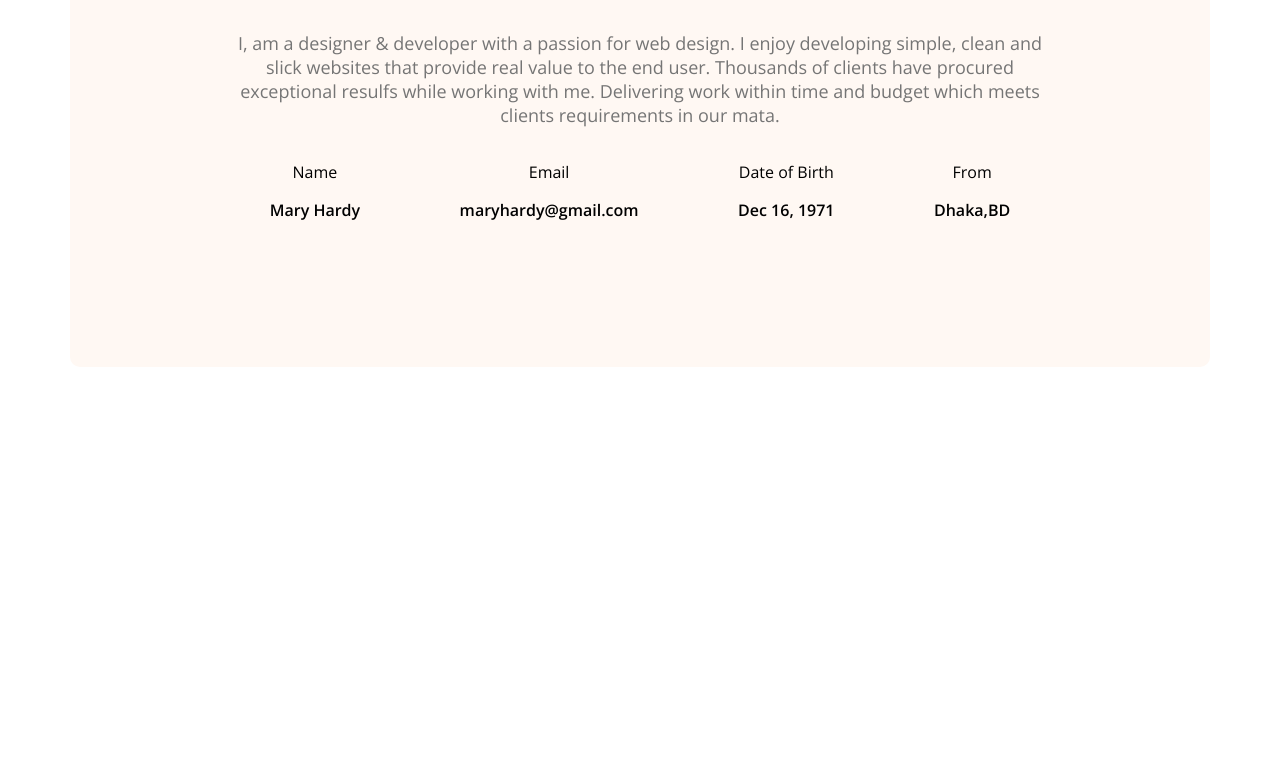
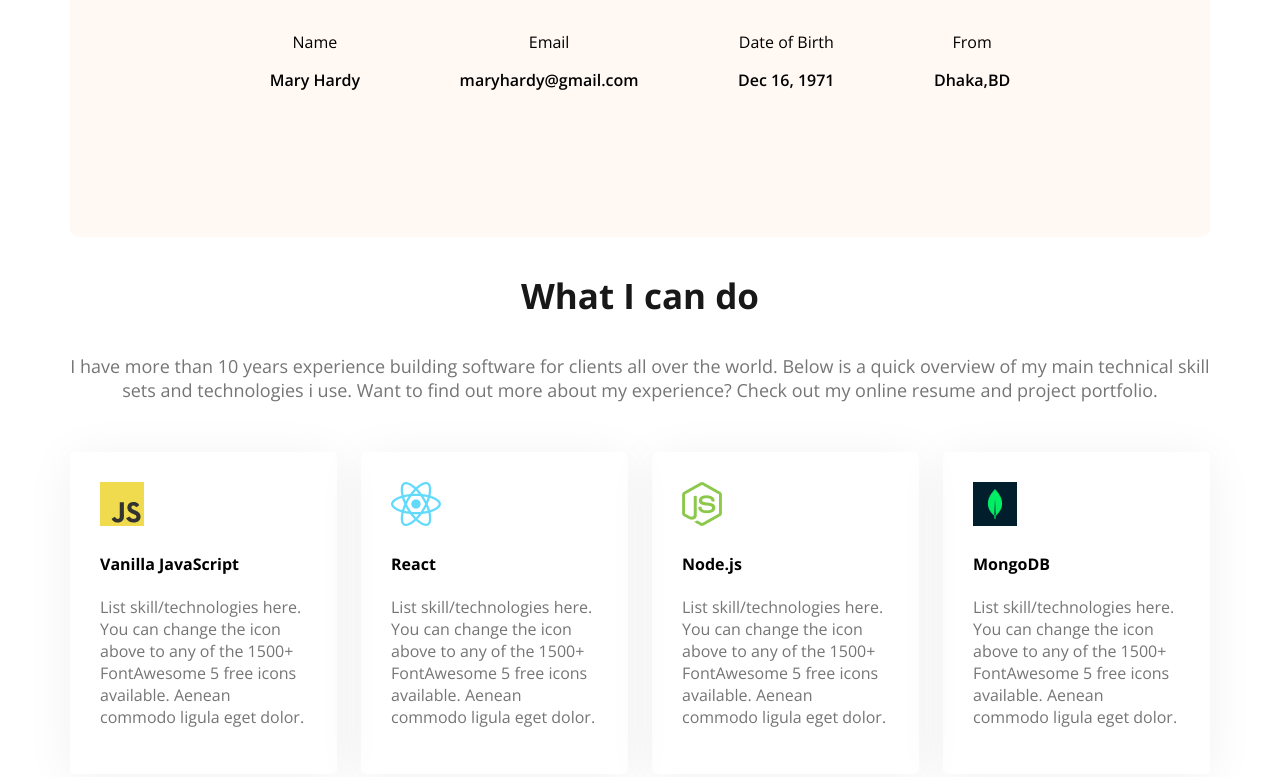
Before and after one commit to MdSakibUddin/web_portfolio, a plain HTML site: page index.html in a window 1280 px wide. Shown: the part 1176-1953 px from the top of the page. Before the commit the page ends 1551 px from the top, so only its background shows below. Drawn offline with nearby package versions, Linux system fonts and the light colour scheme.

Commit message:
Skill updated

```diff
--- a/index.html
+++ b/index.html
@@ -58,6 +58,37 @@
                  </div>
             </div>
         </section>
+        <!-- What I do Section Start -->
+         <section class="skills">
+            <h3 class="section-title text-center">What I can do</h3>
+            <p class="section-description text-center">
+                I have more than 10 years experience building software for clients all over the world. Below is a quick overview of my main technical skill sets and technologies i use. Want to find out more about my experience? Check out my online resume and project portfolio.
+            </p>
+
+            <div class="skills-container">
+                <!-- .skill*4>img+h4.skill-title+p.skill-description -->
+                 <div class="skill">
+                    <img src="images/icons/js.png" alt="">
+                    <h4 class="skill-title">Vanilla JavaScript</h4>
+                    <p class="skill-description">List skill/technologies here. You can change the icon above to any of the 1500+ FontAwesome 5 free icons available. Aenean commodo ligula eget dolor.</p>
+                 </div>
+                 <div class="skill">
+                    <img src="images/icons/react.png" alt="">
+                    <h4 class="skill-title">React</h4>
+                    <p class="skill-description">List skill/technologies here. You can change the icon above to any of the 1500+ FontAwesome 5 free icons available. Aenean commodo ligula eget dolor.</p>
+                 </div>
+                 <div class="skill">
+                    <img src="images/icons/nodejs.png" alt="">
+                    <h4 class="skill-title">Node.js</h4>
+                    <p class="skill-description">List skill/technologies here. You can change the icon above to any of the 1500+ FontAwesome 5 free icons available. Aenean commodo ligula eget dolor.</p>
+                 </div>
+                 <div class="skill">
+                    <img src="images/icons/mongo.png" alt="">
+                    <h4 class="skill-title">MongoDB</h4>
+                    <p class="skill-description">List skill/technologies here. You can change the icon above to any of the 1500+ FontAwesome 5 free icons available. Aenean commodo ligula eget dolor.</p>
+                 </div>
+            </div>
+         </section>
     </main>
     <footer>
 
--- a/styles/index.css
+++ b/styles/index.css
@@ -10,6 +10,7 @@
 /* Shared Style */
 .secondary-bg{
     background-color: #FFF8F3 ;
+    border-radius: 10px;
 }
 .text-primary{
     color: #FD6E0A;
@@ -26,6 +27,9 @@
     padding: 18px 35px;
     border-radius: 5px;
     border: none;
+}
+.text-center{
+    text-align: center;
 }
 
 .section-title{
@@ -100,13 +104,16 @@ main{
     max-width: 1140px;
     margin: 0 auto;
 }
+.main-section{
+    margin-top: 130px;
+    margin-bottom: 130px;
+}
 
 /* about related style */
 .about-me{
     border-radius: 10px;
     padding: 130px 150px;
     text-align:center;
-    margin-top: 130px;
 }
 .about-items{
     display: flex;
@@ -115,3 +122,17 @@ main{
 .item-description{
     font-weight: 600;
 }
+/* Style for skill secton */
+.skills-container{
+    display: flex;
+    gap: 24px;
+    margin-top: 50px;
+}
+.skill{
+    padding: 30px;
+    border-radius: 5px;
+    box-shadow: 0 6px 50px 0 rgba(0, 0, 0, 0.06);
+}
+.skill-description{
+    color: #757575;
+}
```
